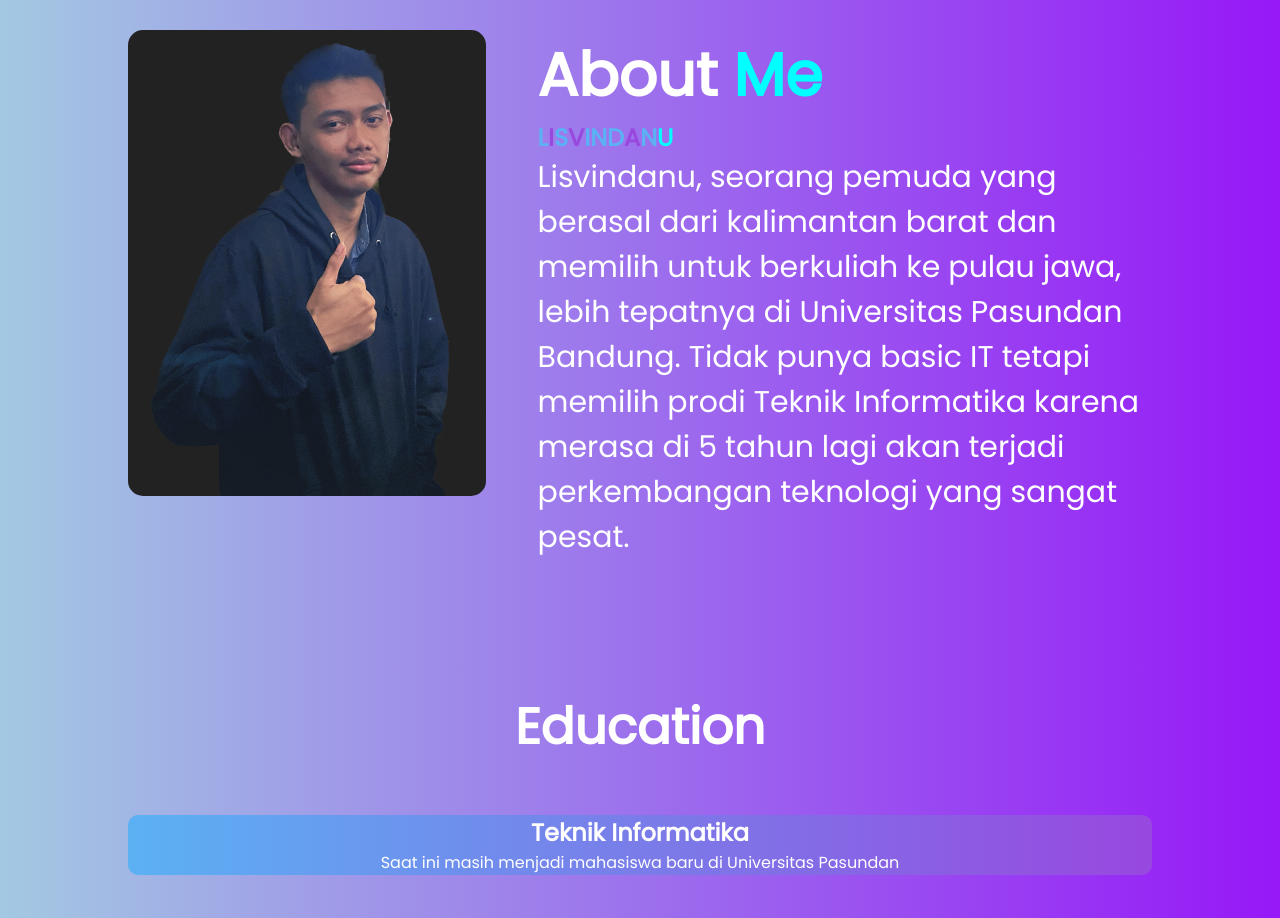
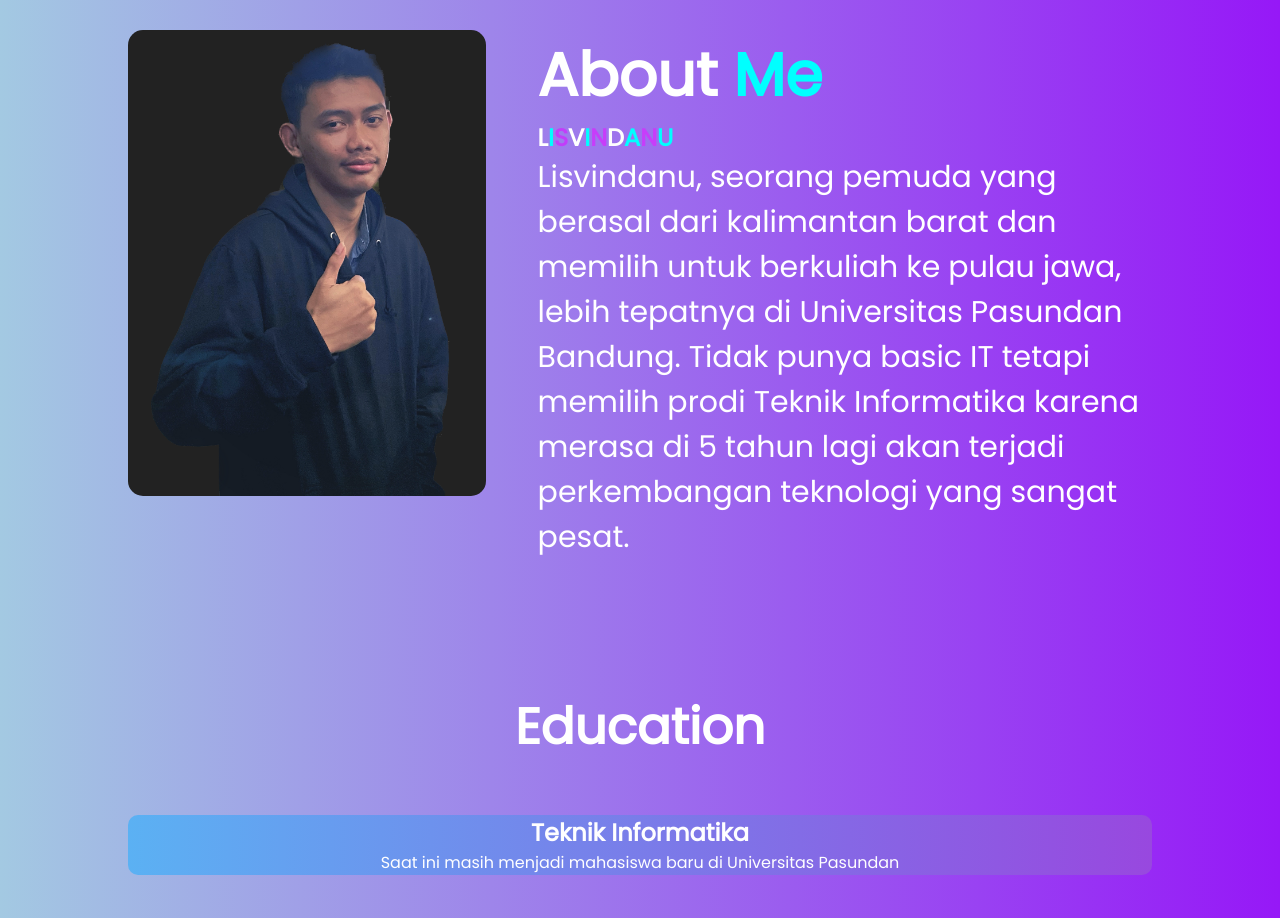
Before and after one commit to Lisvindanu/itw2022_project1_223040038, a plain HTML site: page index.html in a window 1280 px wide. Shown: the part 860-1778 px from the top of the page. Drawn offline with nearby package versions, Linux system fonts and the light colour scheme.

Commit message:
merubah warna pada text span yang merepresentasikan lisvindanu

```diff
--- a/css/style.css
+++ b/css/style.css
@@ -13,6 +13,7 @@ html {
   scroll-behavior: smooth;
 }
 
+/* --------------- header ---------------- */
 #header {
   width: 100%;
   height: 100vh;
@@ -120,6 +121,8 @@ nav ul li a:hover:after {
   color: rgb(253, 253, 253);
 }
 
+/* ------------------ header end ----------------------- */
+
 /* =================== About ================== */
 
 #about {
@@ -195,38 +198,38 @@ nav ul li a:hover:after {
 }
 
 #l {
-  color: rgb(91, 177, 243);
+  color: rgb(255, 255, 255);
 }
 #i {
-  color: rgb(152, 72, 223);
+  color: aqua;
 }
 
 #s {
-  color: rgb(91, 177, 243);
+  color: rgb(194, 61, 250);
 }
 
 #v {
-  color: rgb(152, 72, 223);
+  color: rgb(255, 255, 255);
 }
 
 #i2 {
-  color: rgb(91, 177, 243);
+  color: aqua;
 }
 
 #n {
-  color: rgb(152, 72, 223);
+  color: rgb(194, 61, 250);
 }
 
 #d {
-  color: rgb(91, 177, 243);
+  color: rgb(253, 253, 253);
 }
 
 #a {
-  color: rgb(152, 72, 223);
+  color: aqua;
 }
 
 #n {
-  color: rgb(91, 177, 243);
+  color: rgb(199, 61, 250);
 }
 /* span end */
 /* Education */
```
Also changed, not shown: index.html (+10 -6 lines).
